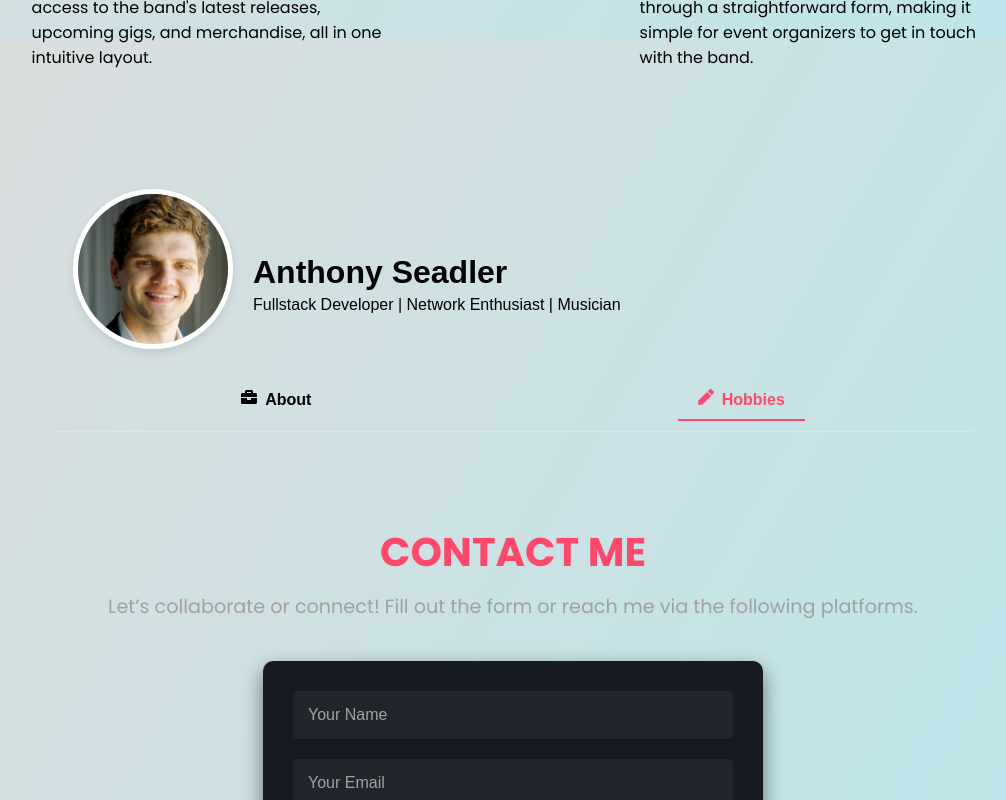
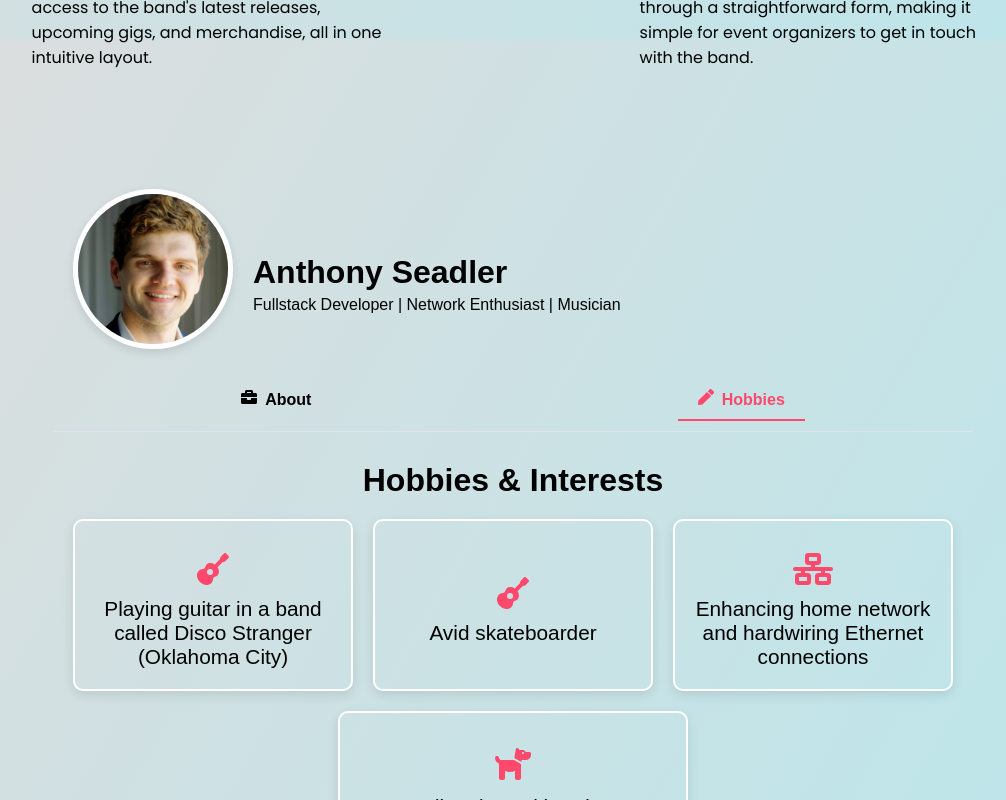
Before and after one commit to ajSeadler/dev-site, a React (Vite) app: page / in a window 1280 px wide. Both pictures are taken after a click on the item "Hobbies". Shown: the part 5561-6361 px from the top of the page, without its empty margins (127-1133 px from the left). Built offline with nearby package versions, Linux system fonts and the light colour scheme; a web font is replaced by a local one.

Commit message:
add hobbies

```diff
--- a/src/components/About.jsx
+++ b/src/components/About.jsx
@@ -1,12 +1,16 @@
-import React, { useState } from "react";
+import React, { useState, useRef } from "react";
 import { motion, useInView } from "framer-motion";
-import { Link } from "react-router-dom"; // Import Link for routing
-import styles from "../styles/About.module.css";
 import { FontAwesomeIcon } from "@fortawesome/react-fontawesome";
-import { faEnvelope } from "@fortawesome/free-solid-svg-icons";
+import {
+  faEnvelope,
+  faGuitar,
+  faNetworkWired,
+  faDog,
+} from "@fortawesome/free-solid-svg-icons";
 import { faGithub, faLinkedin } from "@fortawesome/free-brands-svg-icons";
 import { FaBriefcase, FaPen } from "react-icons/fa";
-import { useRef } from "react";
+import aboutStyles from "../styles/About.module.css"; // Updated import
+import blogPostStyles from "../styles/BlogPost.module.css"; // Updated import
 
 const About = () => {
   const [activeTab, setActiveTab] = useState("about");
@@ -26,22 +30,12 @@ const About = () => {
   };
 
   return (
-    <div className={styles.profilePage}>
-      {/* <div className={styles.coverPhotoContainer}>
-        <motion.img
-          src="/colorado.JPG"
-          alt="Cover Photo"
-          className={styles.coverPhoto}
-          initial={{ opacity: 0 }}
-          animate={{ opacity: 1 }}
-          transition={{ duration: 1.5 }}
-        />
-      </div> */}
+    <div className={aboutStyles.profilePage}>
       {/* Profile Info */}
-      <div className={styles.profileInfo}>
+      <div className={aboutStyles.profileInfo}>
         {/* Profile Picture */}
         <motion.div
-          className={styles.profilePictureContainer}
+          className={aboutStyles.profilePictureContainer}
           initial={{ scale: 0.8 }}
           animate={{ scale: 1 }}
           transition={{ duration: 0.5 }}
@@ -49,31 +43,31 @@ const About = () => {
           <img
             src="/portrait.jpg"
             alt="Profile"
-            className={styles.profilePicture}
+            className={aboutStyles.profilePicture}
           />
         </motion.div>
 
         {/* Name and Bio */}
-        <div className={styles.profileDetails}>
-          <h1 className={styles.profileName}>Anthony Seadler</h1>
-          <p className={styles.profileBio}>
+        <div className={aboutStyles.profileDetails}>
+          <h1 className={aboutStyles.profileName}>Anthony Seadler</h1>
+          <p className={aboutStyles.profileBio}>
             Fullstack Developer | Network Enthusiast | Musician
           </p>
         </div>
       </div>
 
       {/* Navigation Bar */}
-      <div className={styles.navBar}>
-        <ul className={styles.navLinks}>
+      <div className={aboutStyles.navBar}>
+        <ul className={aboutStyles.navLinks}>
           <li
-            className={activeTab === "about" ? styles.active : ""}
+            className={activeTab === "about" ? aboutStyles.active : ""}
             onClick={() => switchTab("about")}
           >
             <FaBriefcase style={{ marginRight: "8px" }} />
             About
           </li>
           <li
-            className={activeTab === "hobbies" ? styles.active : ""}
+            className={activeTab === "hobbies" ? aboutStyles.active : ""}
             onClick={() => switchTab("hobbies")}
           >
             <FaPen style={{ marginRight: "8px" }} />
@@ -83,54 +77,56 @@ const About = () => {
       </div>
 
       {/* Content based on active tab */}
-      <div className={styles.aboutSection}>
+      <div className={aboutStyles.aboutSection}>
         {activeTab === "about" && (
           <>
             <motion.div
-              className={styles.infoBlock}
+              className={aboutStyles.infoBlock}
               ref={aboutRef}
               variants={animationVariants}
               initial="hidden"
               animate={isInView ? "visible" : "hidden"}
               transition={{ duration: 0.6 }}
             >
-              <h3 className={styles.infoTitle}>Work and Education</h3>
+              <h3 className={aboutStyles.infoTitle}>Work and Education</h3>
 
-              <div className={styles.educationItem}>
-                <h4 className={styles.institution}>
+              <div className={aboutStyles.educationItem}>
+                <h4 className={aboutStyles.institution}>
                   Southern Nazarene University
                 </h4>
-                <p className={styles.degree}>
+                <p className={aboutStyles.degree}>
                   Bachelor's of Science in Cybersecurity (Expected Graduation:
                   December 2026)
                 </p>
-                <p className={styles.location}>Bethany, Oklahoma</p>
+                <p className={aboutStyles.location}>Bethany, Oklahoma</p>
               </div>
 
-              <div className={styles.educationItem}>
-                <h4 className={styles.institution}>
+              <div className={aboutStyles.educationItem}>
+                <h4 className={aboutStyles.institution}>
                   Fullstack Academy (University of Oklahoma)
                 </h4>
-                <p className={styles.degree}>
+                <p className={aboutStyles.degree}>
                   Full Stack Immersive Web Development Boot Camp | June 2023 -
                   December 2023
                 </p>
-                <p className={styles.location}>
+                <p className={aboutStyles.location}>
                   Online, Partnered with University of Oklahoma
                 </p>
               </div>
 
-              <div className={styles.educationItem}>
-                <h4 className={styles.institution}>University of Louisville</h4>
-                <p className={styles.degree}>
+              <div className={aboutStyles.educationItem}>
+                <h4 className={aboutStyles.institution}>
+                  University of Louisville
+                </h4>
+                <p className={aboutStyles.degree}>
                   60 Credit Hours in Communications (2015-2017)
                 </p>
-                <p className={styles.location}>Louisville, Kentucky</p>
+                <p className={aboutStyles.location}>Louisville, Kentucky</p>
               </div>
             </motion.div>
 
             <motion.div
-              className={styles.infoBlock}
+              className={aboutStyles.infoBlock}
               ref={aboutRef}
               variants={animationVariants}
               initial="hidden"
@@ -143,7 +139,7 @@ const About = () => {
             </motion.div>
 
             <motion.div
-              className={styles.infoBlock}
+              className={aboutStyles.infoBlock}
               ref={aboutRef}
               variants={animationVariants}
               initial="hidden"
@@ -190,21 +186,65 @@ const About = () => {
           </>
         )}
 
-        {activeTab === "blog" && (
+        {activeTab === "hobbies" && (
           <motion.div
-            className={styles.blogPost}
+            className={blogPostStyles.hobbiesSection} // Updated for blogPost styles
             variants={animationVariants}
             initial="hidden"
             animate={isInView ? "visible" : "hidden"}
             transition={{ duration: 0.6 }}
           >
-            <h3 className={styles.blogTitle}>Hobbies!</h3>
-            <p className={styles.blogExcerpt}>
-              Lorem ipsum dolor sit amet consectetur adipisicing elit.
-              Voluptatibus expedita similique unde vero aut voluptas nulla
-              dolorum cumque veniam laudantium, odit, rem, est repellat natus
-              provident. Nobis velit aliquam ipsum.
-            </p>
+            <h3 className={blogPostStyles.sectionTitle}>Hobbies & Interests</h3>
+            <ul className={blogPostStyles.hobbiesList}>
+              <li>
+                <FontAwesomeIcon
+                  icon={faGuitar}
+                  style={{
+                    marginRight: "8px",
+                    color: "#ff496c",
+                    fontSize: "2rem",
+                    margin: "5%",
+                  }}
+                />
+                Playing guitar in a band called Disco Stranger (Oklahoma City)
+              </li>
+              <li>
+                <FontAwesomeIcon
+                  icon={faGuitar}
+                  style={{
+                    marginRight: "8px",
+                    color: "#ff496c",
+                    fontSize: "2rem",
+                    margin: "5%",
+                  }}
+                />
+                Avid skateboarder
+              </li>
+              <li>
+                <FontAwesomeIcon
+                  icon={faNetworkWired}
+                  style={{
+                    marginRight: "8px",
+                    color: "#ff496c",
+                    fontSize: "2rem",
+                    margin: "5%",
+                  }}
+                />
+                Enhancing home network and hardwiring Ethernet connections
+              </li>
+              <li>
+                <FontAwesomeIcon
+                  icon={faDog}
+                  style={{
+                    marginRight: "8px",
+                    color: "#ff496c",
+                    fontSize: "2rem",
+                    margin: "5%",
+                  }}
+                />
+                Spending time with 2 dogs, 2 cats, and my wife
+              </li>
+            </ul>
           </motion.div>
         )}
       </div>
--- a/src/styles/About.module.css
+++ b/src/styles/About.module.css
@@ -141,30 +141,9 @@
   margin-bottom: 15px;
 }
 
-.blogPost {
-  margin-bottom: 20px;
-  width: 50%;
-}
 
-.blogTitle {
-  font-size: 1.5rem;
-  margin-bottom: 10px;
-}
 
-.blogExcerpt {
-  font-size: 1rem;
-  margin-bottom: 10px;
-}
 
-.readMore {
-  font-size: 1rem;
-  color: #1877f2;
-  text-decoration: none;
-}
-
-.readMore:hover {
-  text-decoration: underline;
-}
 
 
 /* Media Queries for Mobile */
--- a/src/styles/BlogPost.module.css
+++ b/src/styles/BlogPost.module.css
@@ -1,49 +1,56 @@
-.blogPost {
-  max-width: 800px;
-  margin: 0 auto;
-  padding: 20px;
+/* Hobbies Section Styles */
+.hobbiesSection {
+  margin-top: 30px;
 }
 
-.blogPost ul {
-  list-style: none !important;
-}
-
-.title {
+.sectionTitle {
   font-size: 2rem;
   font-weight: bold;
   margin-bottom: 20px;
+  text-align: center;
 }
 
-
-.content {
-  font-size: 1.125rem;
-  line-height: 1.6;
-  margin-bottom: 20px;
+.hobbiesList {
+  display: flex;
+  flex-wrap: wrap;
+  gap: 20px;
+  list-style: none;
+  padding: 0;
+  justify-content: center;
+  /* Centers the items horizontally */
 }
 
-.content h3 {
+.hobbiesList li {
+  display: flex;
+  flex-direction: column;
+  /* Stack the content vertically (icon above text) */
+  align-items: center;
+  /* Center content horizontally */
+  justify-content: center;
+  /* Center content vertically */
+  border-radius: 10px;
+  border: 2px solid #fff;
+  box-shadow: 0 4px 12px rgba(0, 0, 0, 0.1);
+  padding: 20px;
+  flex: 1 1 calc(33.333% - 20px);
+  min-width: 250px;
   font-size: 1.3rem;
-  margin: 5px;
+  max-width: 350px;
+  /* Set a maximum width to keep cards consistent */
+  transition: transform 0.3s ease, box-shadow 0.3s ease;
+  text-align: center;
+  /* Center the text inside the cards */
 }
 
-.backButton {
-  display: inline-block;
-  padding: 10px 20px;
-  font-size: 1rem;
-  font-style: bolder !important;
-  background-color: #ff496c;
-  color: white;
-  border: none;
-  border-radius: 4px;
-  cursor: pointer;
-  transition: background-color 0.3s ease;
+.hobbiesList li:hover {
+  transform: translateY(-5px);
+  box-shadow: 0 6px 20px rgba(0, 0, 0, 0.15);
 }
 
-.backButton:hover {
-  background-color: #cf97a2;
+.hobbiesList li .icon {
+  font-size: 3rem;
+  /* Slightly larger icons */
+  color: #ff496c;
+  margin-bottom: 10px;
+  /* Space between icon and text */
 }
-
-.backButton:focus {
-  outline: none;
-  box-shadow: 0 0 0 2px rgba(38, 143, 255, 0.5);
-}
```
